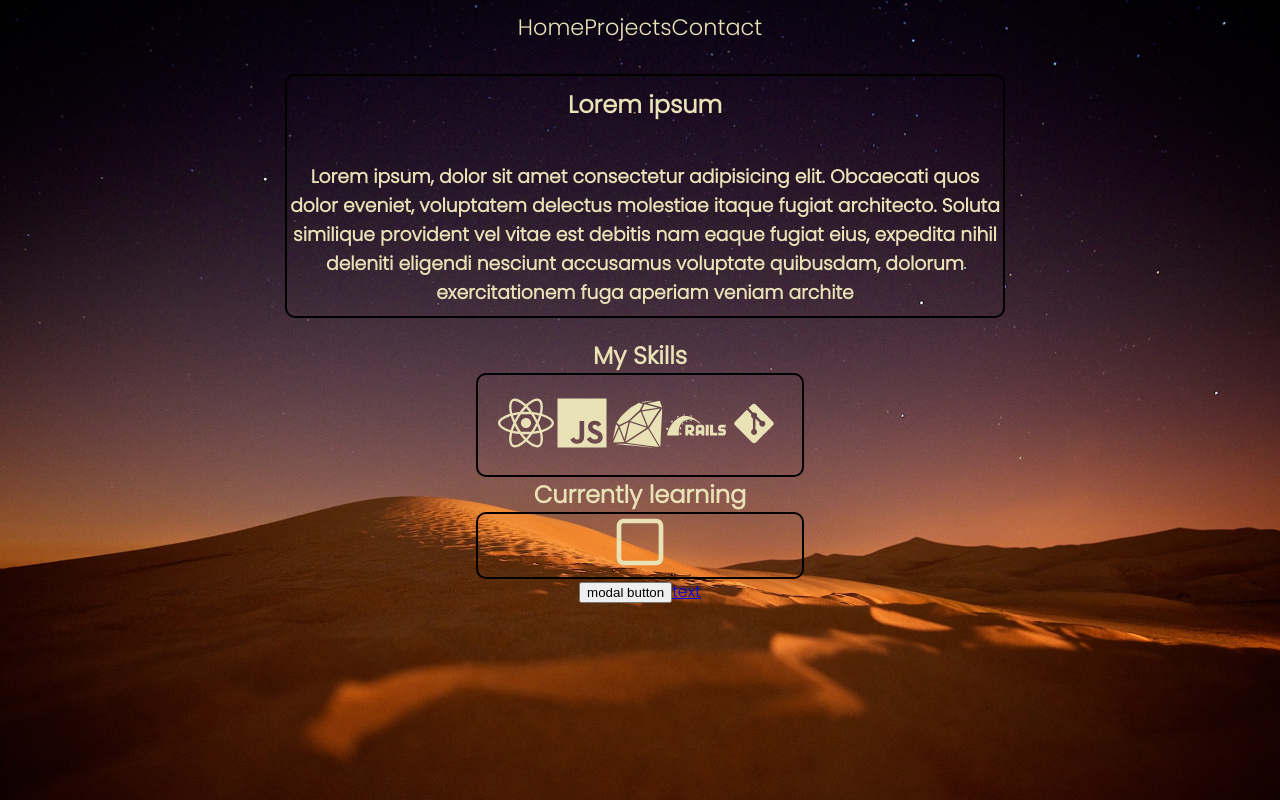
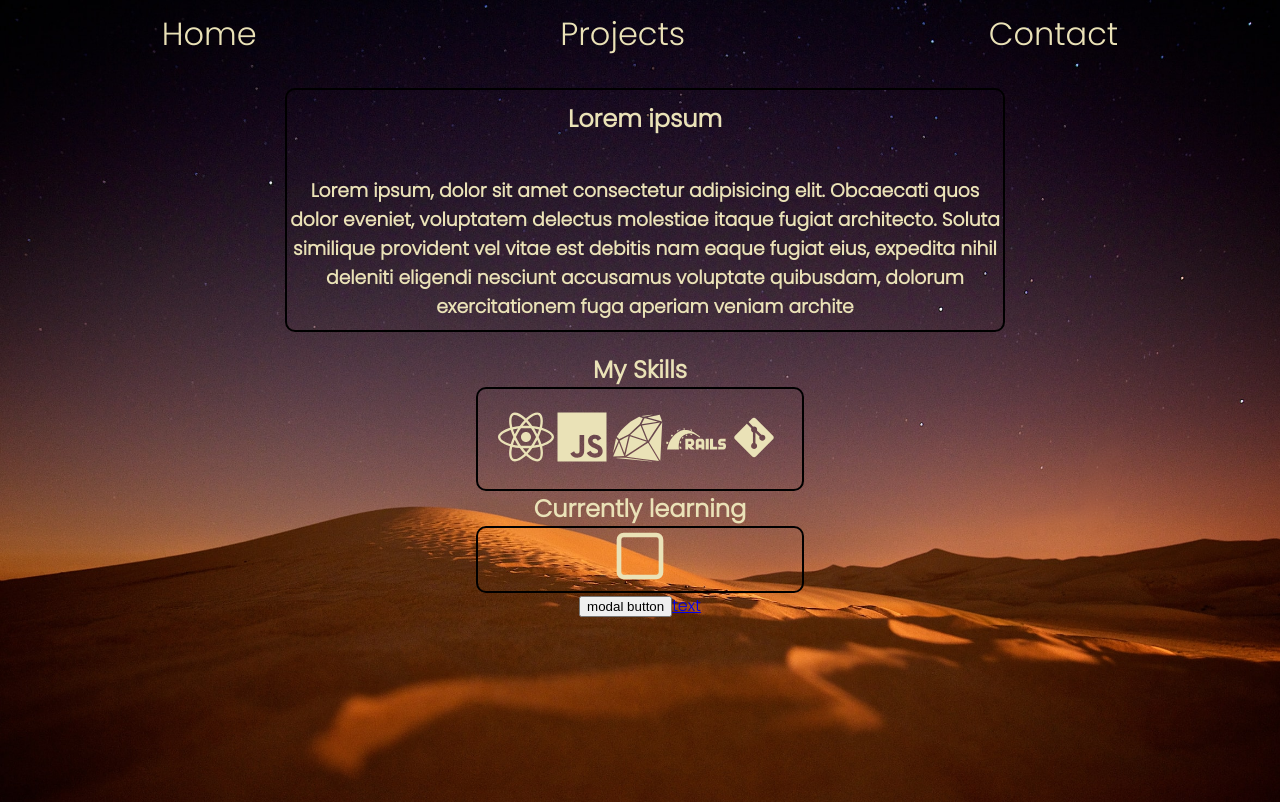
Before and after one commit to connor-cs/portfolio, a React (Create React App) app: page / in a window 1280 px wide. Shown: the top 802 px of the page. Built offline with nearby package versions, Linux system fonts and the light colour scheme.

Commit message:
nav refactor

```diff
--- a/src/App.css
+++ b/src/App.css
@@ -53,11 +53,11 @@ body {
   justify-content: center;
   align-items: center;
   background-color: #003049;
-   width: 100vw;
+  width: 100vw;
   height: 100vh;
 }
 
-.contact-container > nav {
+.contact-container>nav {
   align-self: flex-start;
 }
 
@@ -90,7 +90,7 @@ body {
   border: none;
   border-radius: 10px;
   margin-top: 10px;
-  color:#EAE2B7;
+  color: #EAE2B7;
   display: flex;
   justify-content: center;
   padding: 2px;
@@ -99,12 +99,21 @@ body {
 .footer-icon {
   padding-top: 10px;
   text-decoration: none;
-  color:#EAE2B7;
+  color: #EAE2B7;
 }
 
 /* .modal {
 
 } */
+
+.main {
+  display: flex;
+  flex-direction: column;
+  align-items: center;
+  background-size: contain;
+  width: 100vw;
+  height: 100vh;
+}
 
 .nav {
   display: flex;
@@ -112,22 +121,14 @@ body {
   justify-content: space-around;
   color: white;
   text-decoration: none;
-  /* margin-bottom: 6px; */
 }
 
 
 
 .home {
-  display: flex;
-  flex-direction: column;
-  align-items: center;
-  /* background-image: linear-gradient(#003049, #004367); */
-  /* background-color: #003049; */
-  /* background-image: url('bg-recolor.jpg'); */
-  background-size: contain;
-  justify-content: center;
-  width: 100vw;
-  height: 100vh;
+  background-image: url('/public/bg-recolor.jpg');
+  background-size: cover;
+  background-repeat: no-repeat;
 }
 
 .icon {
@@ -174,16 +175,40 @@ body {
 
 .link {
   text-decoration: none;
-  font-size: 1.4em;
+  font-size: 2em;
   color: #EAE2B7;
   border-radius: 10px;
-  /* border: 2px solid black; */
   height: 100%;
+  background-image: linear-gradient(to right,
+      #54b3d6,
+      #54b3d6 50%,
+      #EAE2B7 50%);
+  background-size: 200% 100%;
+  background-position: -100%;
+  -webkit-background-clip: text;
+  -webkit-text-fill-color: transparent;
+  transition: all 0.3s ease-in-out;
+}
+
+.link:before {
+  content: '';
+  background: #54b3d6;
+  display: block;
+  position: absolute;
+  bottom: -3px;
+  left: 0;
+  width: 0;
+  height: 3px;
 }
 
 .link:hover {
+  background-position: 0;
+}
 
+.link:hover::before {
+  width: 100%;
 }
+
 
 .carousel {
   background-size: contain;
--- a/src/Pages/Home.jsx
+++ b/src/Pages/Home.jsx
@@ -6,31 +6,13 @@ import { DiRuby, DiGit } from "react-icons/di";
 import { SiRubyonrails } from "react-icons/si";
 import ResModal from "../Components/Modal";
 import { FiSquare } from "react-icons/fi";
-import image from "../images/bg-recolor.jpg";
 
-// style={{backgroundImage:`url(${image})`}}
+
 export default function Home() {
   return (
-    <div
-      className="home"
-      style={{
-        backgroundImage: `url(${image})`,
-        backgroundSize: "cover",
-        backgroundRepeat: "no-repeat",
-      }}
-    >
-      {/* <div className="nav">
-        <NavLink className="link" to="/">
-          Home
-        </NavLink>
-        <NavLink className="link" to="/projects">
-          Projects
-        </NavLink>
-        <NavLink className="link" to="/contact">
-          Contact
-        </NavLink>
-      </div> */}
+    <div className="home">
       <Nav />
+      <div className="main">
       <div className="intro">
         <h2>Lorem ipsum</h2>
         <h3>
@@ -59,5 +41,6 @@ export default function Home() {
         <ResModal />
       </section>
     </div>
+    </div>
   );
 }
```
